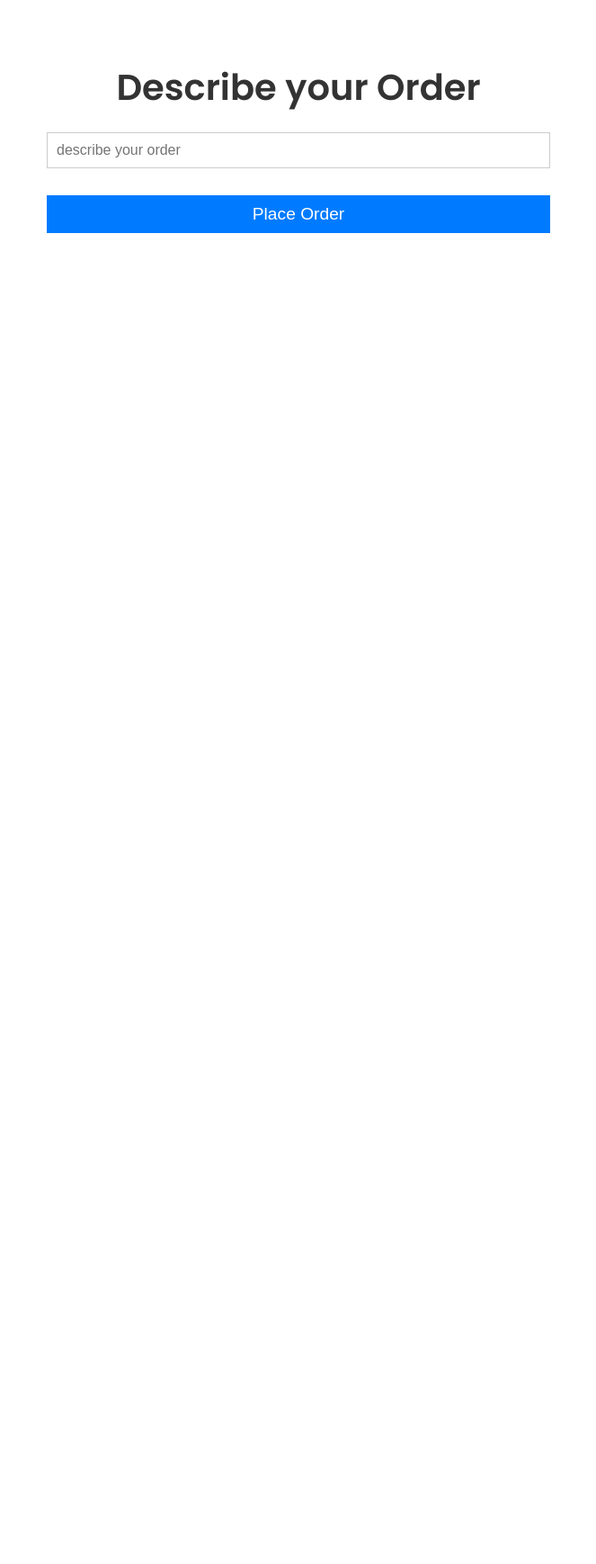
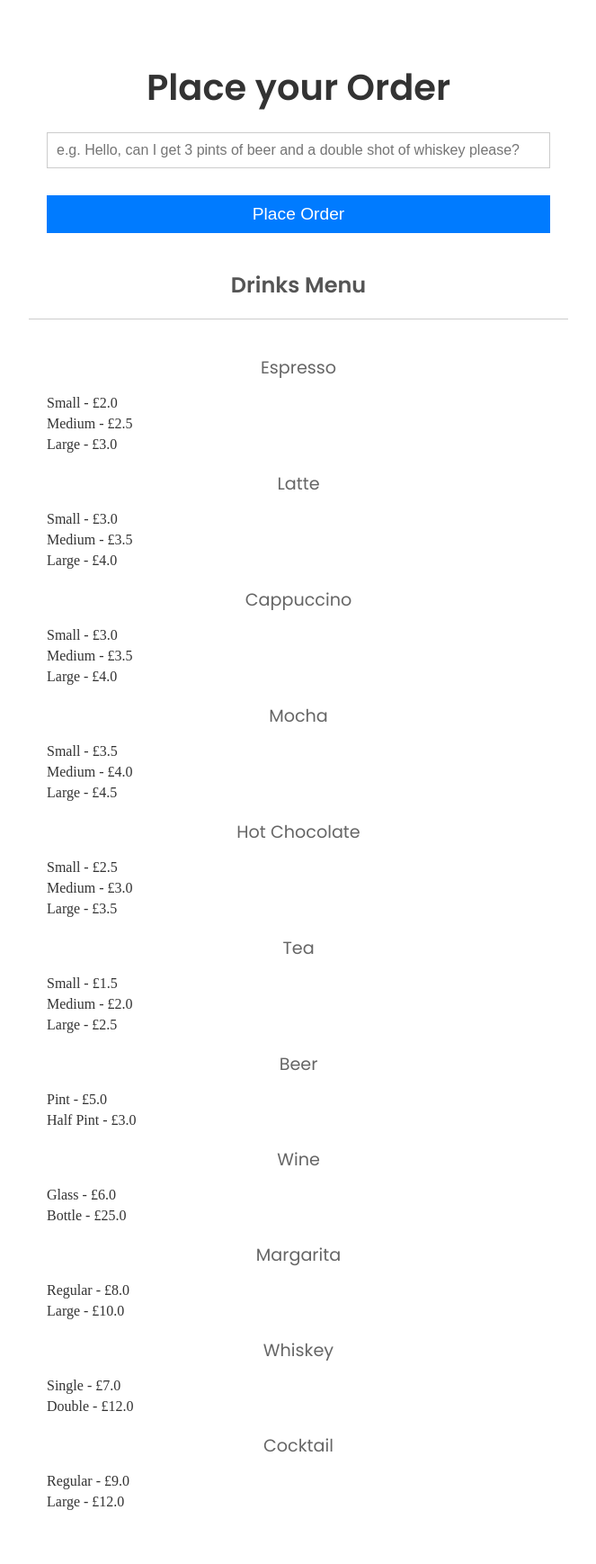
Before and after one commit to Cutter1998/AiBarSystem, a Flask app: page / in a window 1280 px wide. Shown: the whole page at 90% size, without its empty margins (308-971 px from the left). Before the commit the page ends 259 px from the top, so only its background shows below. Run offline with Flask 3, Linux system fonts and the light colour scheme.

Commit message:
Added menu to index.html and successfully validating orders against menu

```diff
--- a/src/app.py
+++ b/src/app.py
@@ -1,35 +1,81 @@
 from flask import Flask, render_template, request
+import json
 from openai import OpenAI
-import requests
 import os.path
 from dotenv import load_dotenv
 
 load_dotenv('env_vars.env')
 app = Flask(__name__)
 client = OpenAI(api_key=os.getenv('OPENAI_API_KEY'))
+drinks_menu_json_url = "static/DrinksMenu.json"
 
 @app.route('/')
 def index():
-    return render_template('index.html')
+    with app.open_resource(drinks_menu_json_url) as f:
+        drinks_menu = json.load(f)["drinks_menu"]
+    return render_template('index.html', drinks_menu=drinks_menu)
 
-@app.route('/get_order_summary', methods=['POST'])
-def get_order_summary():
-    order_field = {}
-    order_field["order"] = request.form['order']
-    generate_order(order_field["order"])
-    return "response"
+@app.route('/process_order', methods=['POST'])
+def process_order():
+    order_input = request.form['order']
+    order_valid, order_guidance = verify_order(order_input)
+    if(order_valid):
+        order_json = generate_order_json(order_guidance)
+        return "Order placed successfully\n" + order_json
+    else:
+        return order_guidance
 
-def generate_order(user_order):
-    print(user_order)
+def read_file_as_string(file_path):
+    try:
+        with open(file_path, 'r') as file:
+            content = file.read()
+        return content
+    except FileNotFoundError:
+        return "File not found."
+    except Exception as e:
+        return f"An error occurred: {e}"
+
+def verify_order(order_input):
+    drinks_menu_lines = read_file_as_string(drinks_menu_json_url)
+    print(drinks_menu_lines)
+    response = client.chat.completions.create(
+        model="gpt-4o-mini",
+        messages=[
+            {"role": "system", "content": f"You assist people with their drinks order.\nHere is the drinks menu for the restaurant:{drinks_menu_lines}\nIf the customers order is valid, return the word 'VALID:' (colon included) followed by a simple list of their order.\nIf the customers order is invalid, return the word 'INVALID:' (colon included) followed by an apology and the reason(s) why the order can't be fulfilled based on the drinks menu. Keep in mind, some items may just be spelled incorrectly, so use your best judgement to simply correct the incorrectly spelled items if you can see an item that matches, and then pass it as valid. If no size is specified, assume the largest drink option."},
+            {"role": "user", "content": order_input}
+        ]
+    )
+    order_valid, order_guidance = split_at_first_colon(response.choices[0].message.content)
+    print(order_valid)
+    print(order_guidance)
+    order_valid = (order_valid == 'VALID') # conversion to bool
+    return order_valid, order_guidance
+
+def split_at_first_colon(input_string):
+    before_colon = ''
+    after_colon = ''
+    colon_found = False
+    for char in input_string:
+        if char == ':':
+            colon_found = True
+            continue
+        if colon_found:
+            after_colon += char
+        else:
+            before_colon += char
+    return before_colon, after_colon
+
+def generate_order_json(user_order):
+    drinks_menu_lines = read_file_as_string(drinks_menu_json_url)
     response = client.chat.completions.create(
         model="gpt-4o-mini",
         response_format={ "type": "json_object" },
         messages=[
-            {"role": "system", "content": "You are a helpful assistant that summarizes customers drink orders ready for a automated bartender in JSON."},
+            {"role": "system", "content": f"You are a helpful assistant that converts a customers drink order to JSON.\nHere is the drinks menu: {drinks_menu_lines}"},
             {"role": "user", "content": user_order}
         ]
     )
-    print(response.choices[0].message.content)
+    return response.choices[0].message.content
 
 if __name__ == '__main__':
     app.run(debug=True)
--- /dev/null
+++ b/src/static/DrinksMenu.json
@@ -0,0 +1,171 @@
+{
+  "drinks_menu": [
+    {
+      "name": "Espresso",
+      "sizes": [
+        {
+          "size": "Small",
+          "price": 2.00
+        },
+        {
+          "size": "Medium",
+          "price": 2.50
+        },
+        {
+          "size": "Large",
+          "price": 3.00
+        }
+      ]
+    },
+    {
+      "name": "Latte",
+      "sizes": [
+        {
+          "size": "Small",
+          "price": 3.00
+        },
+        {
+          "size": "Medium",
+          "price": 3.50
+        },
+        {
+          "size": "Large",
+          "price": 4.00
+        }
+      ]
+    },
+    {
+      "name": "Cappuccino",
+      "sizes": [
+        {
+          "size": "Small",
+          "price": 3.00
+        },
+        {
+          "size": "Medium",
+          "price": 3.50
+        },
+        {
+          "size": "Large",
+          "price": 4.00
+        }
+      ]
+    },
+    {
+      "name": "Mocha",
+      "sizes": [
+        {
+          "size": "Small",
+          "price": 3.50
+        },
+        {
+          "size": "Medium",
+          "price": 4.00
+        },
+        {
+          "size": "Large",
+          "price": 4.50
+        }
+      ]
+    },
+    {
+      "name": "Hot Chocolate",
+      "sizes": [
+        {
+          "size": "Small",
+          "price": 2.50
+        },
+        {
+          "size": "Medium",
+          "price": 3.00
+        },
+        {
+          "size": "Large",
+          "price": 3.50
+        }
+      ]
+    },
+    {
+      "name": "Tea",
+      "sizes": [
+        {
+          "size": "Small",
+          "price": 1.50
+        },
+        {
+          "size": "Medium",
+          "price": 2.00
+        },
+        {
+          "size": "Large",
+          "price": 2.50
+        }
+      ]
+    },
+    {
+      "name": "Beer",
+      "sizes": [
+        {
+          "size": "Pint",
+          "price": 5.00
+        },
+        {
+          "size": "Half Pint",
+          "price": 3.00
+        }
+      ]
+    },
+    {
+      "name": "Wine",
+      "sizes": [
+        {
+          "size": "Glass",
+          "price": 6.00
+        },
+        {
+          "size": "Bottle",
+          "price": 25.00
+        }
+      ]
+    },
+    {
+      "name": "Margarita",
+      "sizes": [
+        {
+          "size": "Regular",
+          "price": 8.00
+        },
+        {
+          "size": "Large",
+          "price": 10.00
+        }
+      ]
+    },
+    {
+      "name": "Whiskey",
+      "sizes": [
+        {
+          "size": "Single",
+          "price": 7.00
+        },
+        {
+          "size": "Double",
+          "price": 12.00
+        }
+      ]
+    },
+    {
+      "name": "Cocktail",
+      "sizes": [
+        {
+          "size": "Regular",
+          "price": 9.00
+        },
+        {
+          "size": "Large",
+          "price": 12.00
+        }
+      ]
+    }
+  ]
+}
--- a/src/static/styling.css
+++ b/src/static/styling.css
@@ -5,7 +5,7 @@
     box-sizing: border-box;
 }
 
-h1, h2 {
+h1, h2, h3 {
     font-family: 'Poppins', sans-serif;
     text-align: center;
 }
@@ -22,6 +22,13 @@ h2 {
     font-size: 1.5rem;
     color: #555;
     margin-bottom: 0.5em;
+}
+
+h3 {
+    font-weight: 500;
+    font-size: 1.2rem;
+    color: #666;
+    margin-bottom: 0.3em;
 }
 
 .input-group {
@@ -51,15 +58,38 @@ input[type="submit"]:hover {
     background-color: #0056b3;
 }
 
+#drinks-menu {
+    max-width: 600px;
+    margin: 20px auto;
+    padding: 20px;
+    box-sizing: border-box;
+    border-top: 1px solid #ccc;
+}
+
+.drink-item {
+    margin-bottom: 20px;
+}
+
+.drink-item ul {
+    list-style-type: none;
+    padding: 0;
+}
+
+.drink-item li {
+    font-size: 1rem;
+    color: #333;
+    margin: 5px 0;
+}
+
 @media (max-width: 768px) {
-    .form-style {
+    .form-style, #drinks-menu {
         width: auto;
         margin: 20px;
     }
 }
 
 @media (max-width: 480px) {
-    .input-group input[type="text"] {
+    .input-group input[type="text"], .drink-item li {
         font-size: 0.9rem;
     }
 
--- a/src/templates/index.html
+++ b/src/templates/index.html
@@ -8,12 +8,27 @@
     <link href="https://fonts.googleapis.com/css2?family=Poppins:wght@400;600&display=swap" rel="stylesheet">
 </head>
 <body>
-    <form action="/get_order_summary" method="post" class="form-style">
-        <h1>Describe your Order</h1>
+    <form action="/process_order" method="post" class="form-style">
+        <h1>Place your Order</h1>
         <div class="input-group">
-            <input type="text" placeholder="describe your order" name="order" />
+            <input type="text" placeholder="e.g. Hello, can I get 3 pints of beer and a double shot of whiskey please?" name="order" />
         </div>
         <input type="submit" value="Place Order">
     </form>
+
+    <h2>Drinks Menu</h2>
+    <div id="drinks-menu">
+        {% for drink in drinks_menu %}
+            <div class="drink-item">
+                <h3>{{ drink.name }}</h3>
+                <ul>
+                    {% for size in drink.sizes %}
+                        <li>{{ size.size }} - £{{ size.price }}</li>
+                    {% endfor %}
+                </ul>
+            </div>
+        {% endfor %}
+    </div>
+
 </body>
 </html>
```
